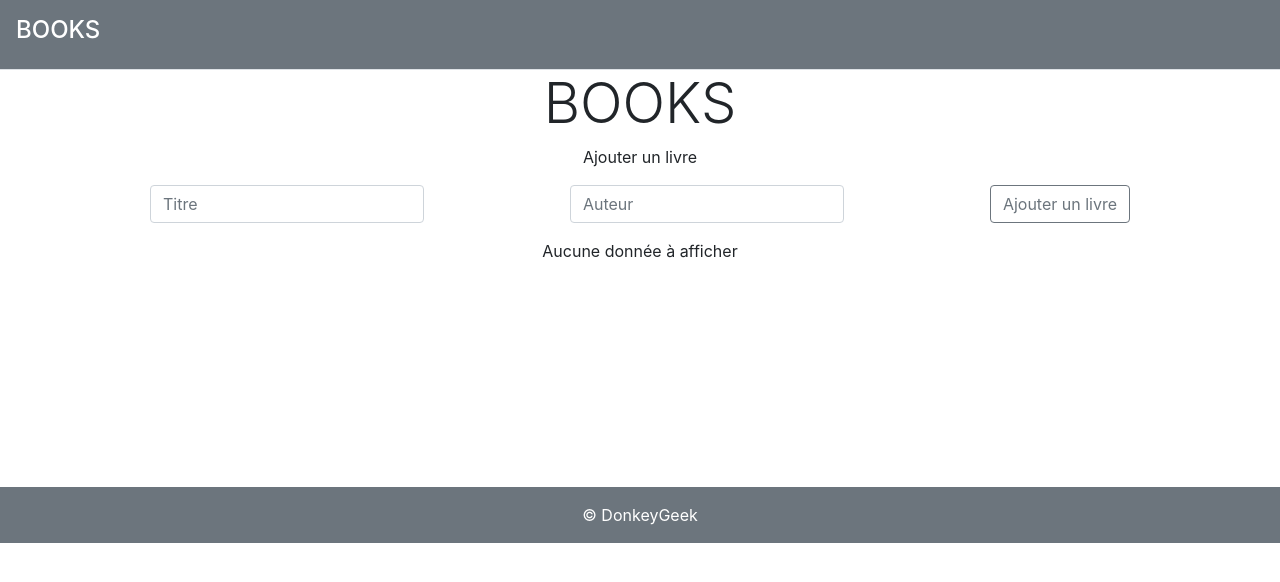
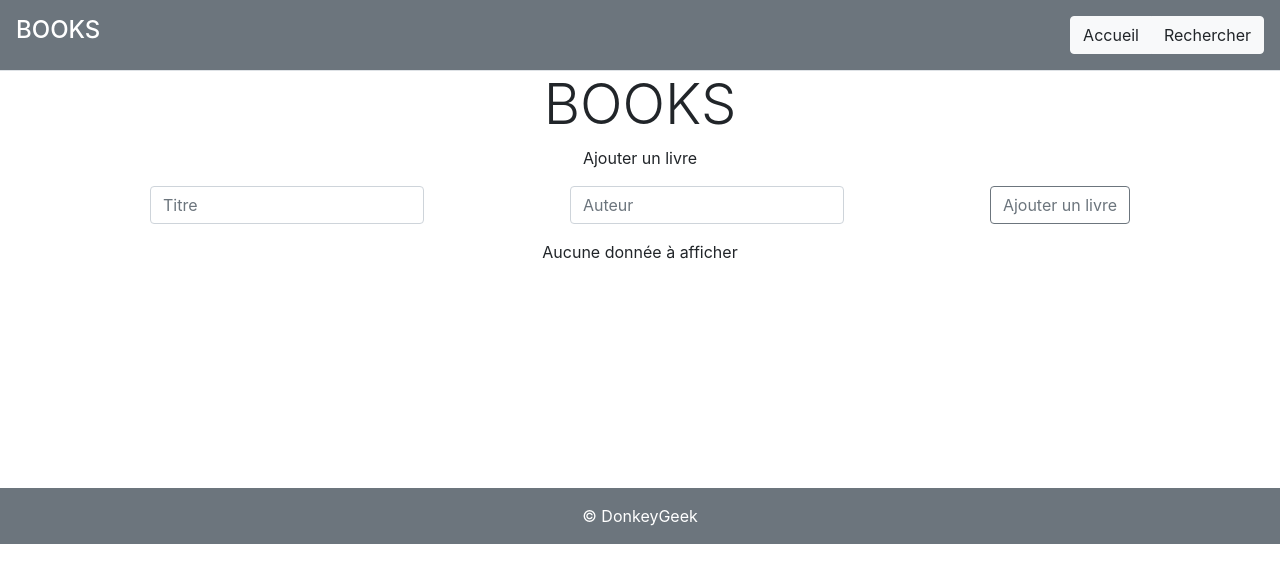
Before and after one commit to Lamia7/books-app, a React (Create React App) app: page / in a window 1280 px wide. Shown: the top 582 px of the page. Built offline with nearby package versions, Linux system fonts and the light colour scheme.

Commit message:
feat: creation des routes avec 'react-router-dom'

```diff
--- a/package.json
+++ b/package.json
@@ -12,6 +12,7 @@
     "react-dom": "^18.0.0",
     "react-flip-move": "^3.0.4",
     "react-redux": "^8.0.1",
+    "react-router-dom": "^5.2.0",
     "react-scripts": "5.0.1",
     "redux": "^4.2.0",
     "uuid": "^8.3.2",
--- a/src/App.js
+++ b/src/App.js
@@ -1,15 +1,22 @@
 import React from "react";
+import { BrowserRouter as Router, Switch, Route } from 'react-router-dom';
 import "./App.css";
 import NavBar from "./components/NavBar";
 import Footer from "./components/Footer";
 import AddBooks from "./containers/AddBooks";
+import SearchBooks from './containers/SearchBooks';
 
 function App() {
   return (
     <div className="App">
-      <NavBar></NavBar>
-      <AddBooks></AddBooks>
+      <Router>
+      <NavBar/>
+      <Switch>
+        <Route exact path="/" component={ AddBooks }/>
+        <Route path="/search" component={ SearchBooks }/>
+      </Switch>
       <Footer></Footer>
+      </Router>
     </div>
   );
 }
--- a/src/components/NavBar.js
+++ b/src/components/NavBar.js
@@ -1,4 +1,5 @@
 import React from "react";
+import { Link } from 'react-router-dom';
 
 const NavBar = () => {
   return (
@@ -9,8 +10,12 @@
             BOOKS
           </a>
         </h4>
+        {/* Menu */}
+        <nav className="btn-group">
+          <Link to="/" className="btn btn-light">Accueil</Link>
+          <Link to="/search" className="btn btn-light">Rechercher</Link>
+        </nav>
       </div>
-      {/* Menu */}
     </header>
   );
 };
```
Also changed, not shown: 1 other file (tests, documents, lock files or other folders).
